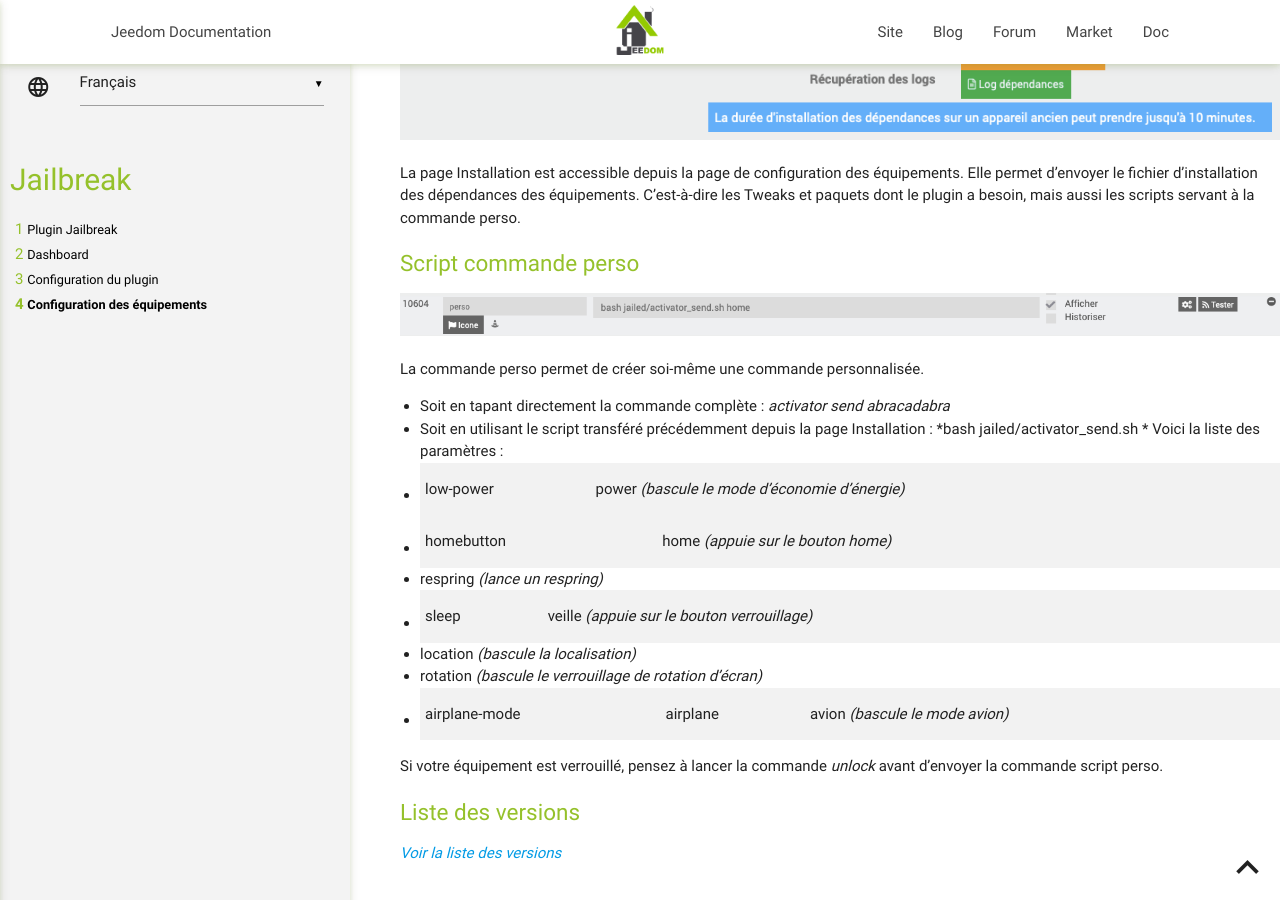
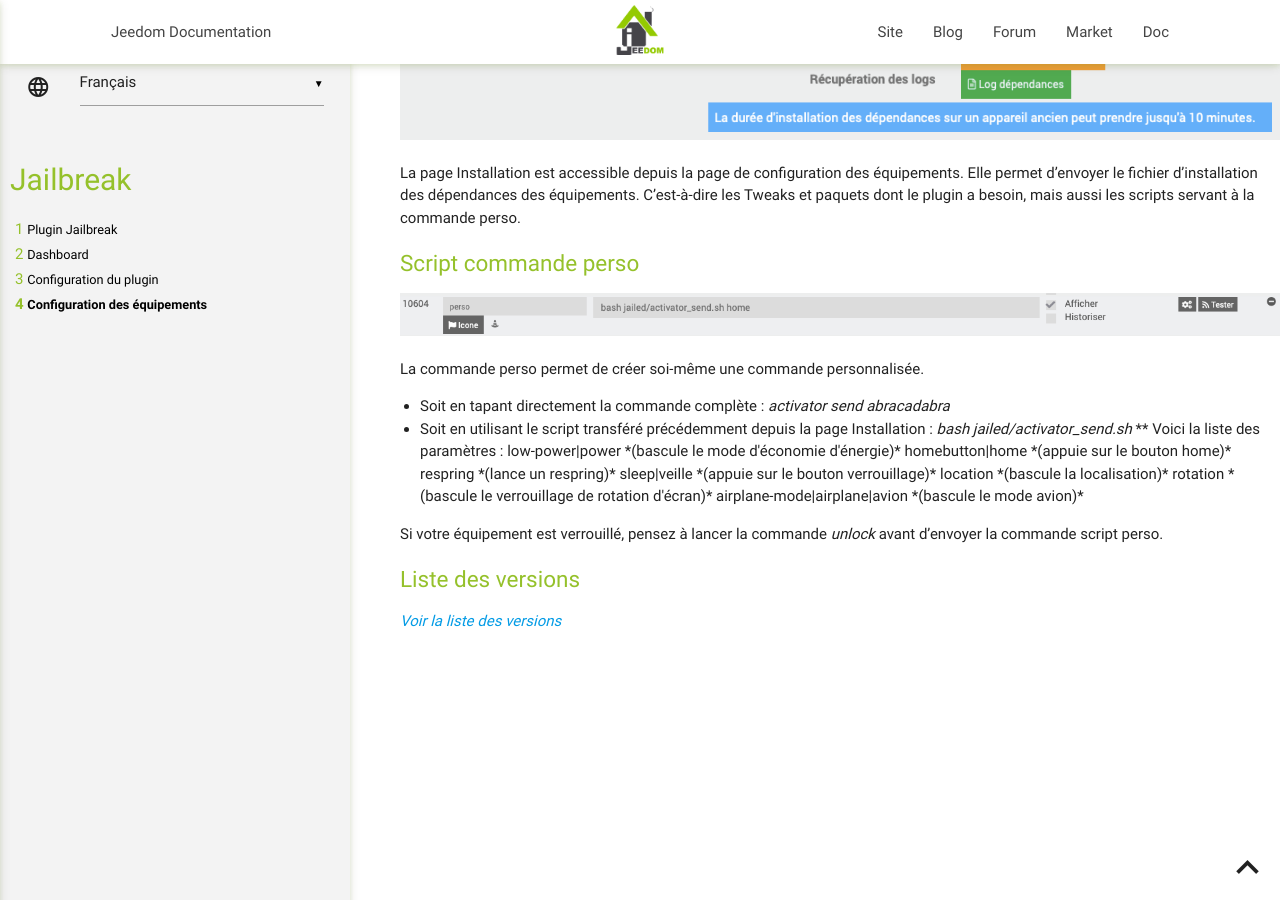
Before and after one commit to Flobul/Jailbreak, a Jekyll site: the page built from docs/fr_FR/index.md, in a window 1280 px wide and 900 px high, scrolled down 2238 px. Built offline with Jekyll 4.4.1, drawn with Linux system fonts in a browser that asks for light colours; our own code applies the rules of GitHub Pages for plain Markdown files.

```diff
--- a/docs/fr_FR/index.md
+++ b/docs/fr_FR/index.md
@@ -70,15 +70,15 @@ C'est-à-dire les Tweaks et paquets dont le plugin a besoin, mais aussi les scri
 
 La commande perso permet de créer soi-même une commande personnalisée.
 * Soit en tapant directement la commande complète : *activator send abracadabra*
-* Soit en utilisant le script transféré précédemment depuis la page Installation : *bash jailed/activator_send.sh <parametre>*
+* Soit en utilisant le script transféré précédemment depuis la page Installation : *bash jailed/activator_send.sh* *<parametre>*
 Voici la liste des paramètres :
-- low-power|power *(bascule le mode d'économie d'énergie)*
-- homebutton|home *(appuie sur le bouton home)*
-- respring *(lance un respring)*
-- sleep|veille *(appuie sur le bouton verrouillage)*
-- location *(bascule la localisation)*
-- rotation *(bascule le verrouillage de rotation d'écran)*
-- airplane-mode|airplane|avion *(bascule le mode avion)*
+low-power|power *(bascule le mode d'économie d'énergie)*
+homebutton|home *(appuie sur le bouton home)*
+respring *(lance un respring)*
+sleep|veille *(appuie sur le bouton verrouillage)*
+location *(bascule la localisation)*
+rotation *(bascule le verrouillage de rotation d'écran)*
+airplane-mode|airplane|avion *(bascule le mode avion)*
 
 Si votre équipement est verrouillé, pensez à lancer la commande *unlock* avant d'envoyer la commande script perso.
 
```
